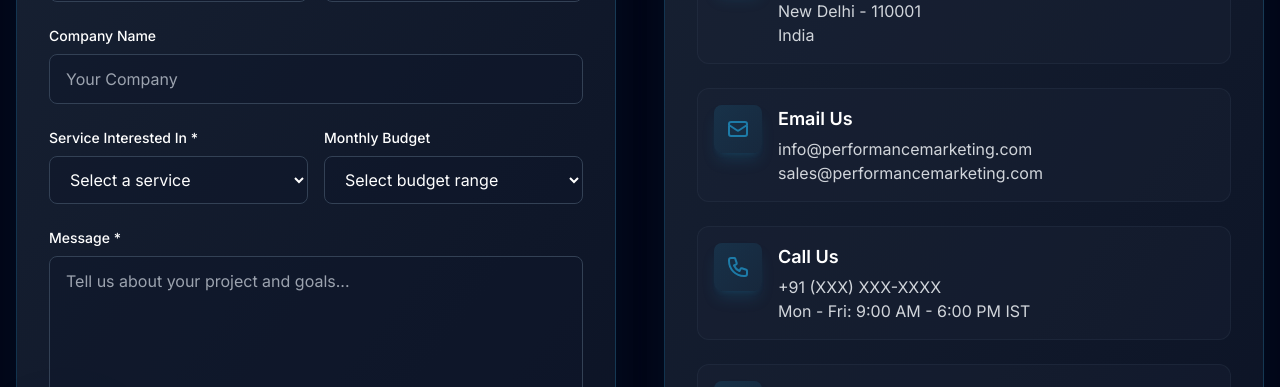
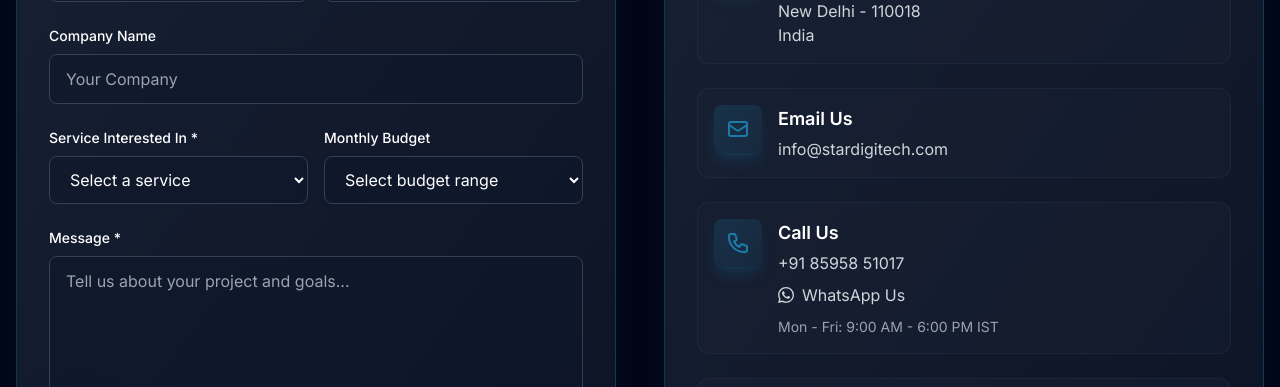
Before and after one commit to anshmydigitalcrown-ui/stardigitechpro, a Next.js app: page /contact in a window 1280 px wide. Shown: the part 840-1227 px from the top of the page. Built offline with nearby package versions, Linux system fonts and the light colour scheme.

Commit message:
Add Google Maps for Janakpuri address and clickable call/WhatsApp buttons on contact page

```diff
--- a/app/contact/page.tsx
+++ b/app/contact/page.tsx
@@ -255,8 +255,8 @@ export default function ContactPage() {
                     <div>
                       <h3 className="text-lg font-semibold text-white mb-1">Office Address</h3>
                       <p className="text-gray-300">
-                        Connaught Place, Delhi<br />
-                        New Delhi - 110001<br />
+                        B1-638 Janakpuri<br />
+                        New Delhi - 110018<br />
                         India
                       </p>
                     </div>
@@ -271,10 +271,9 @@ export default function ContactPage() {
                     </div>
                     <div>
                       <h3 className="text-lg font-semibold text-white mb-1">Email Us</h3>
-                      <p className="text-gray-300">
-                        info@performancemarketing.com<br />
-                        sales@performancemarketing.com
-                      </p>
+                      <a href="mailto:info@stardigitech.com" className="text-gray-300 hover:text-[#1d7ba8] transition-colors">
+                        info@stardigitech.com
+                      </a>
                     </div>
                   </div>
 
@@ -287,10 +286,18 @@ export default function ContactPage() {
                     </div>
                     <div>
                       <h3 className="text-lg font-semibold text-white mb-1">Call Us</h3>
-                      <p className="text-gray-300">
-                        +91 (XXX) XXX-XXXX<br />
-                        Mon - Fri: 9:00 AM - 6:00 PM IST
-                      </p>
+                      <div className="space-y-2">
+                        <a href="tel:+918595851017" className="text-gray-300 hover:text-[#1d7ba8] transition-colors block">
+                          +91 85958 51017
+                        </a>
+                        <a href="https://wa.me/918595851017" target="_blank" rel="noopener noreferrer" className="text-gray-300 hover:text-[#1d7ba8] transition-colors inline-flex items-center gap-2">
+                          <svg className="w-4 h-4" fill="currentColor" viewBox="0 0 24 24">
+                            <path d="M17.472 14.382c-.297-.149-1.758-.867-2.03-.967-.273-.099-.471-.148-.67.15-.197.297-.767.966-.94 1.164-.173.199-.347.223-.644.075-.297-.15-1.255-.463-2.39-1.475-.883-.788-1.48-1.761-1.653-2.059-.173-.297-.018-.458.13-.606.134-.133.298-.347.446-.52.149-.174.198-.298.298-.497.099-.198.05-.371-.025-.52-.075-.149-.669-1.612-.916-2.207-.242-.579-.487-.5-.669-.51-.173-.008-.371-.01-.57-.01-.198 0-.52.074-.792.372-.272.297-1.04 1.016-1.04 2.479 0 1.462 1.065 2.875 1.213 3.074.149.198 2.096 3.2 5.077 4.487.709.306 1.262.489 1.694.625.712.227 1.36.195 1.871.118.571-.085 1.758-.719 2.006-1.413.248-.694.248-1.289.173-1.413-.074-.124-.272-.198-.57-.347m-5.421 7.403h-.004a9.87 9.87 0 01-5.031-1.378l-.361-.214-3.741.982.998-3.648-.235-.374a9.86 9.86 0 01-1.51-5.26c.001-5.45 4.436-9.884 9.888-9.884 2.64 0 5.122 1.03 6.988 2.898a9.825 9.825 0 012.893 6.994c-.003 5.45-4.437 9.884-9.885 9.884m8.413-18.297A11.815 11.815 0 0012.05 0C5.495 0 .16 5.335.157 11.892c0 2.096.547 4.142 1.588 5.945L.057 24l6.305-1.654a11.882 11.882 0 005.683 1.448h.005c6.554 0 11.89-5.335 11.893-11.893a11.821 11.821 0 00-3.48-8.413z"/>
+                          </svg>
+                          WhatsApp Us
+                        </a>
+                        <p className="text-gray-400 text-sm">Mon - Fri: 9:00 AM - 6:00 PM IST</p>
+                      </div>
                     </div>
                   </div>
 
@@ -318,7 +325,7 @@ export default function ContactPage() {
               <div className="relative bg-gradient-to-br from-slate-800/80 to-slate-900/80 p-3 rounded-2xl border border-[#1d7ba8]/30 shadow-2xl shadow-[#1d7ba8]/10 overflow-hidden">
                 <div className="absolute inset-0 bg-gradient-to-br from-[#1d7ba8]/5 to-transparent"></div>
                 <iframe
-                  src="https://www.google.com/maps/embed?pb=!1m18!1m12!1m3!1d224567.84991569844!2d77.2090212!3d28.5355161!2m3!1f0!2f0!3f0!3m2!1i1024!2i768!4f13.1!3m3!1m2!1s0x390ce5a43173357b%3A0x37ffce30c87cc03f!2sNoida%2C%20Uttar%20Pradesh!5e0!3m2!1sen!2sin!4v1732632000000!5m2!1sen!2sin"
+                  src="https://www.google.com/maps/embed?pb=!1m18!1m12!1m3!1d3501.5707334849786!2d77.07846431508236!3d28.62174998243162!2m3!1f0!2f0!3f0!3m2!1i1024!2i768!4f13.1!3m3!1m2!1s0x390d04e6cd3b87b3%3A0x5f6e9c1e3e5f8e5e!2sJanakpuri%2C%20New%20Delhi%2C%20Delhi%20110018!5e0!3m2!1sen!2sin!4v1732847000000!5m2!1sen!2sin"
                   width="100%"
                   height="500"
                   style={{ border: 0 }}
```
